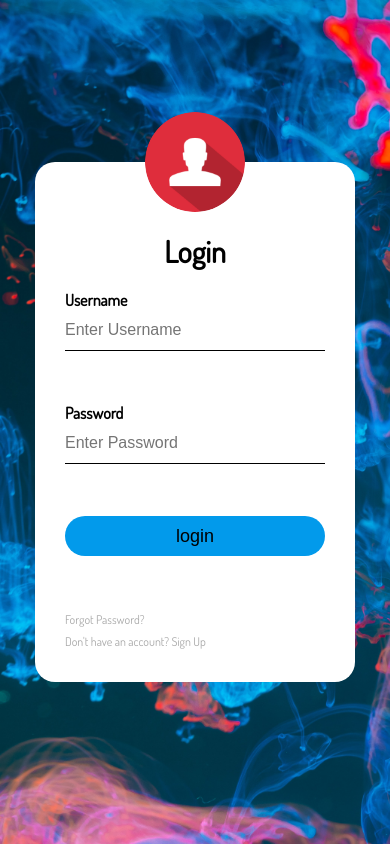
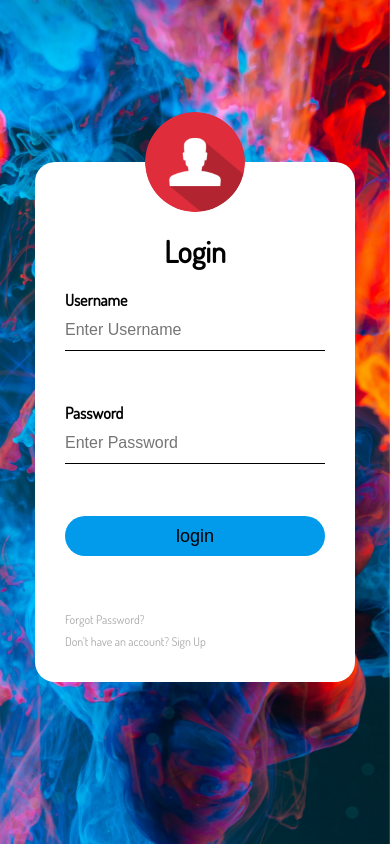
Before and after one commit to sharaizk/Website, a PHP site: page /login.html in a window 390 px wide. Run offline with PHP 8.4, Linux system fonts and the light colour scheme; some libraries are stand-ins or nearby versions.

Commit message:
loginStyle change
Added animation and background image responsiveness to Login Page

```diff
--- a/loginStyle.css
+++ b/loginStyle.css
@@ -5,7 +5,10 @@
 header {
   width: 100%;
   height: 100vh;
-  background-image: url("assets/login/bg.jpg");
+  background: url("assets/login/bg.jpg")no-repeat center center fixed;;
+  -webkit-background-size: cover;
+  -moz-background-size: cover;
+  -o-background-size: cover;
   background-size: cover;
   font-family: "Dosis", sans-serif;
   animation: fadeIn ease 1s;
--- a/style.css
+++ b/style.css
@@ -12,6 +12,8 @@ header {
   -o-background-size: cover;
   background-size: cover;
   font-family: "Dosis", sans-serif;
+  animation: fadeIn ease 1s;
+  -webkit-animation: fadeIn ease 1s;
 }
 .header_menu {
   width: 100%;
```
